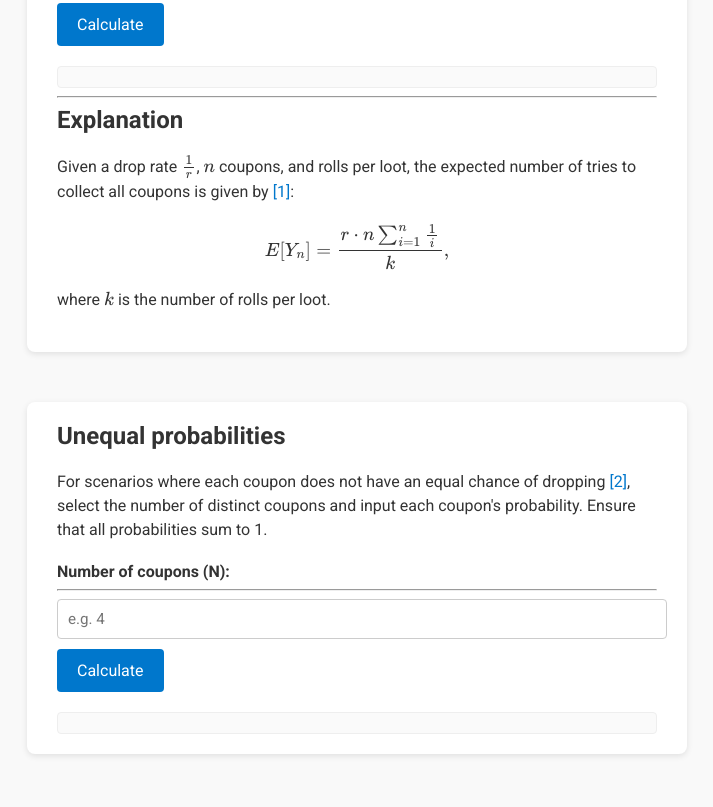
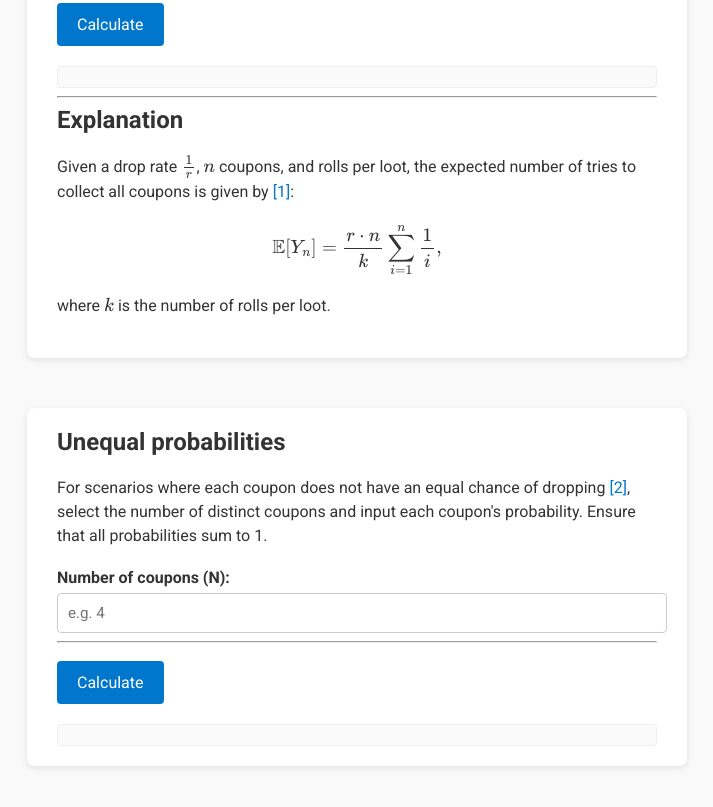
Before and after one commit to fabianwesterbeek/couponcollector, a plain HTML site: page index.html in a window 1280 px wide. Shown: the part 399-1206 px from the top of the page, without its empty margins (283-996 px from the left). Drawn offline with nearby package versions, Linux system fonts and the light colour scheme.

Commit message:
equation improvement

```diff
--- a/index.html
+++ b/index.html
@@ -40,7 +40,7 @@
     </p>
     <p>
       \[
-         E[Y_n] = \frac{r \cdot n \sum_{i=1}^{n} \frac{1}{i}}{k},
+         \mathbb{E}[Y_n] = \frac{r \cdot n}{k} \sum_{i=1}^{n} \frac{1}{i},
       \]
       where \(k\) is the number of rolls per loot.
     </p>
@@ -52,8 +52,8 @@
     <p>For scenarios where each coupon does not have an equal chance of dropping <a class="citation" href="https://mat.uab.cat/matmat_antiga/PDFv2014/v2014n02.pdf" target="_blank">[<span>2</span>]</a>, select the number of
       distinct coupons and input each coupon's probability. Ensure that all probabilities sum to 1.</p>
     <label for="numProbabilities">Number of coupons (N):</label>
+    <input type="number" id="numProbabilities" min="1" max="15" placeholder="e.g. 4" />
     <hr>
-    <input type="number" id="numProbabilities" min="1" max="15" placeholder="e.g. 4" />
     <div id="probabilitiesContainer"></div>
     <button id="calculateUnequal">Calculate</button>
     <div id="unequalResult"></div>
```
